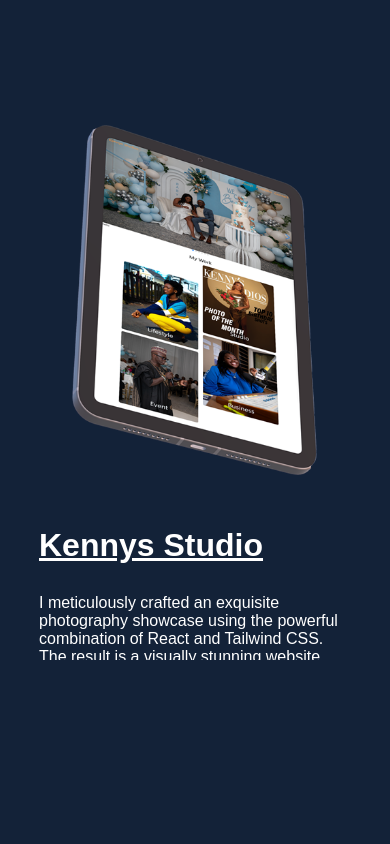
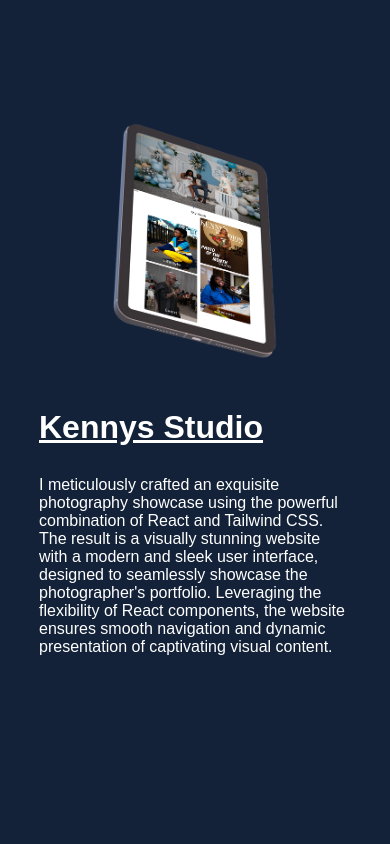
Before and after one commit to kenny5144/KennysPortfolio, a React (Vite) app in the folder myWebsite/: page / in a window 390 px wide. Shown: the part 2000-2844 px from the top of the page. Built offline with nearby package versions, Linux system fonts and the light colour scheme.

Commit message:
fixed the cover issues '

```diff
--- a/myWebsite/src/components/work/Project.scss
+++ b/myWebsite/src/components/work/Project.scss
@@ -28,15 +28,14 @@
       // width: 70%;
       @media(max-width:767px){
           // width: 100%;
-          flex: 1;
-          height: 30%;
+          flex: 0.5;
+          height: 20% !important;
 
 
       }
       img{
         width: 100%;
         height: 100%;
-        object-fit: cover;
       }
     }
     .textContainer {
```
